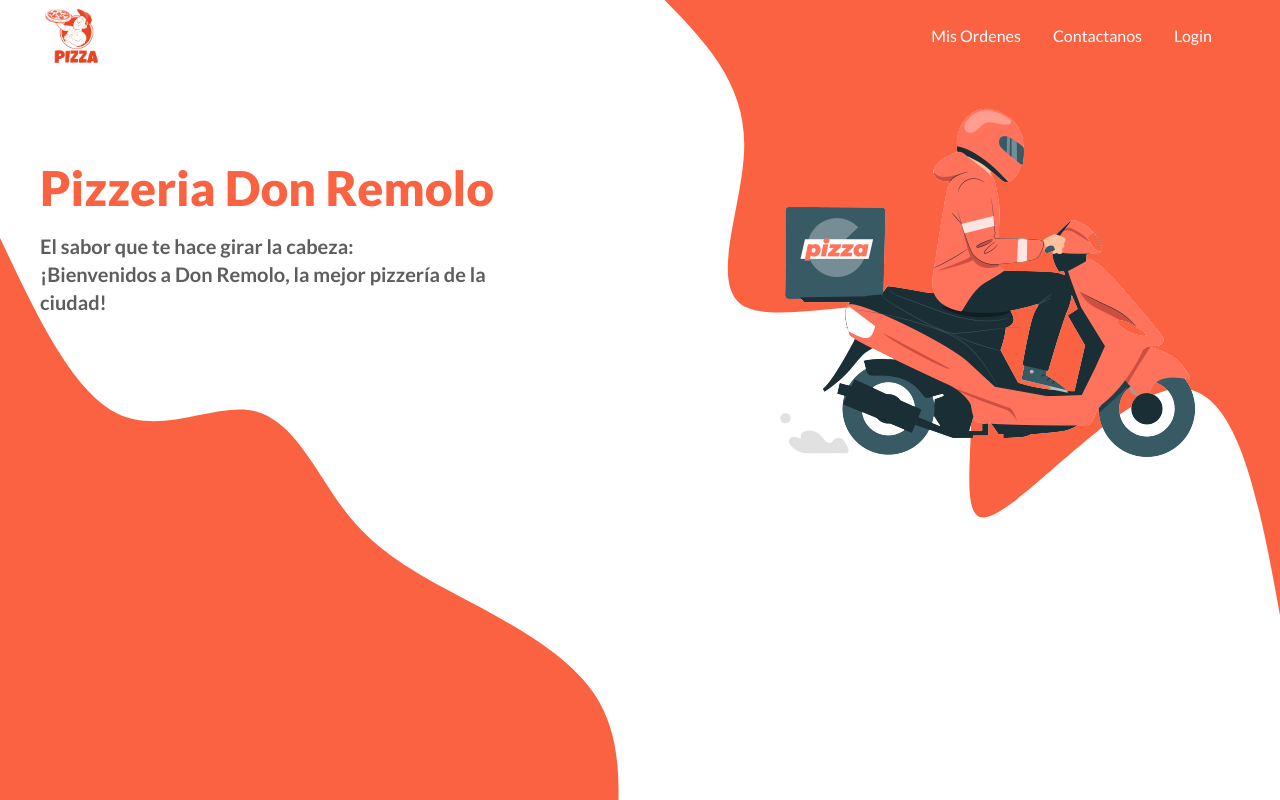
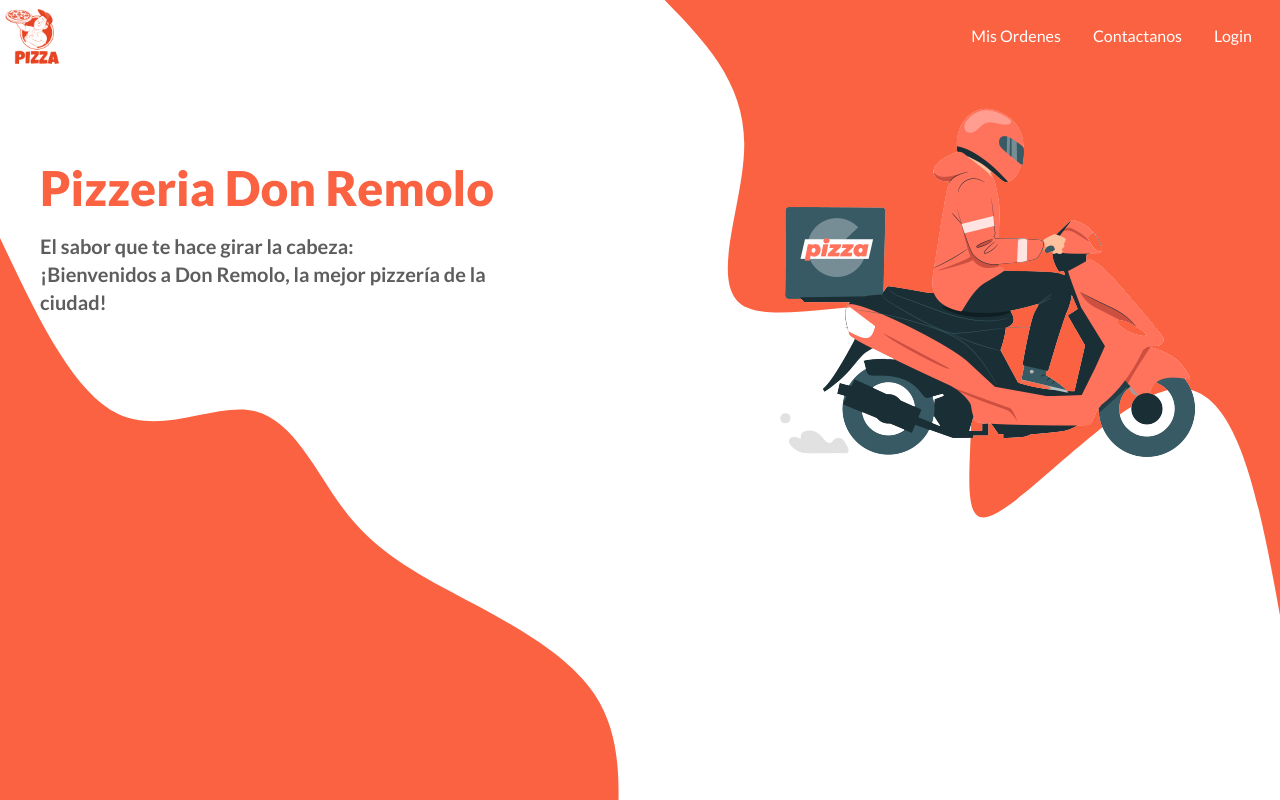
Before and after one commit to Juliancho2/pizzeria-don-remolo, a Next.js app: page / in a window 1280 px wide. Built offline with nearby package versions, Linux system fonts and the light colour scheme.

Commit message:
Se modifico estilo a 'w-full'

```diff
--- a/src/components/organisms/Header.tsx
+++ b/src/components/organisms/Header.tsx
@@ -7,7 +7,7 @@ import { Logo } from '../atomic/Logo'
 export const Header: FC = () => {
   return (
     <header className="w-full h-[77px] fixed bg-transparent">
-      <div className="flex items-center mx-auto w-[1200px]">
+      <div className="flex items-center mx-auto w-full">
         <Link href="/">
           <Logo />
         </Link>
```
